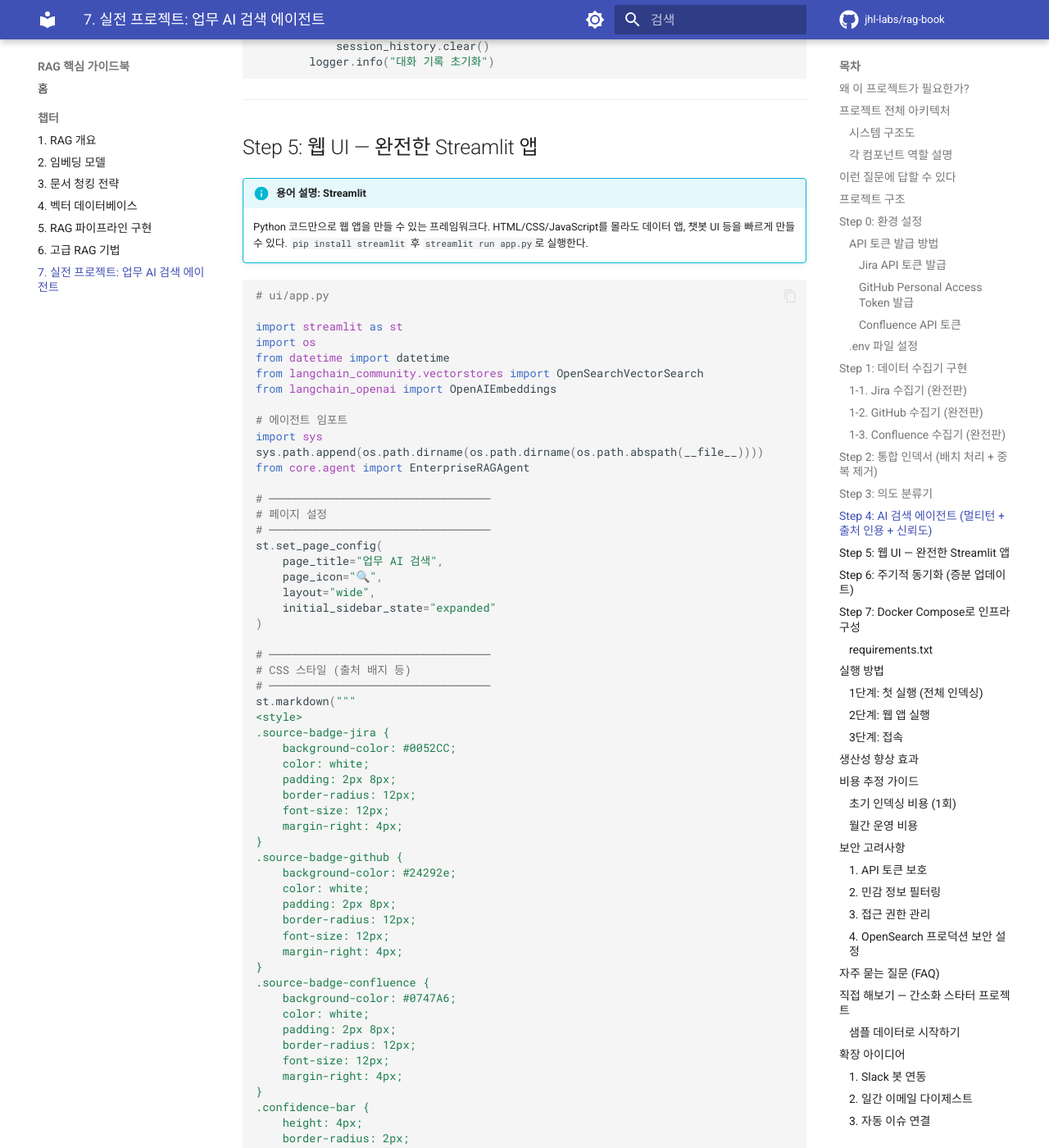
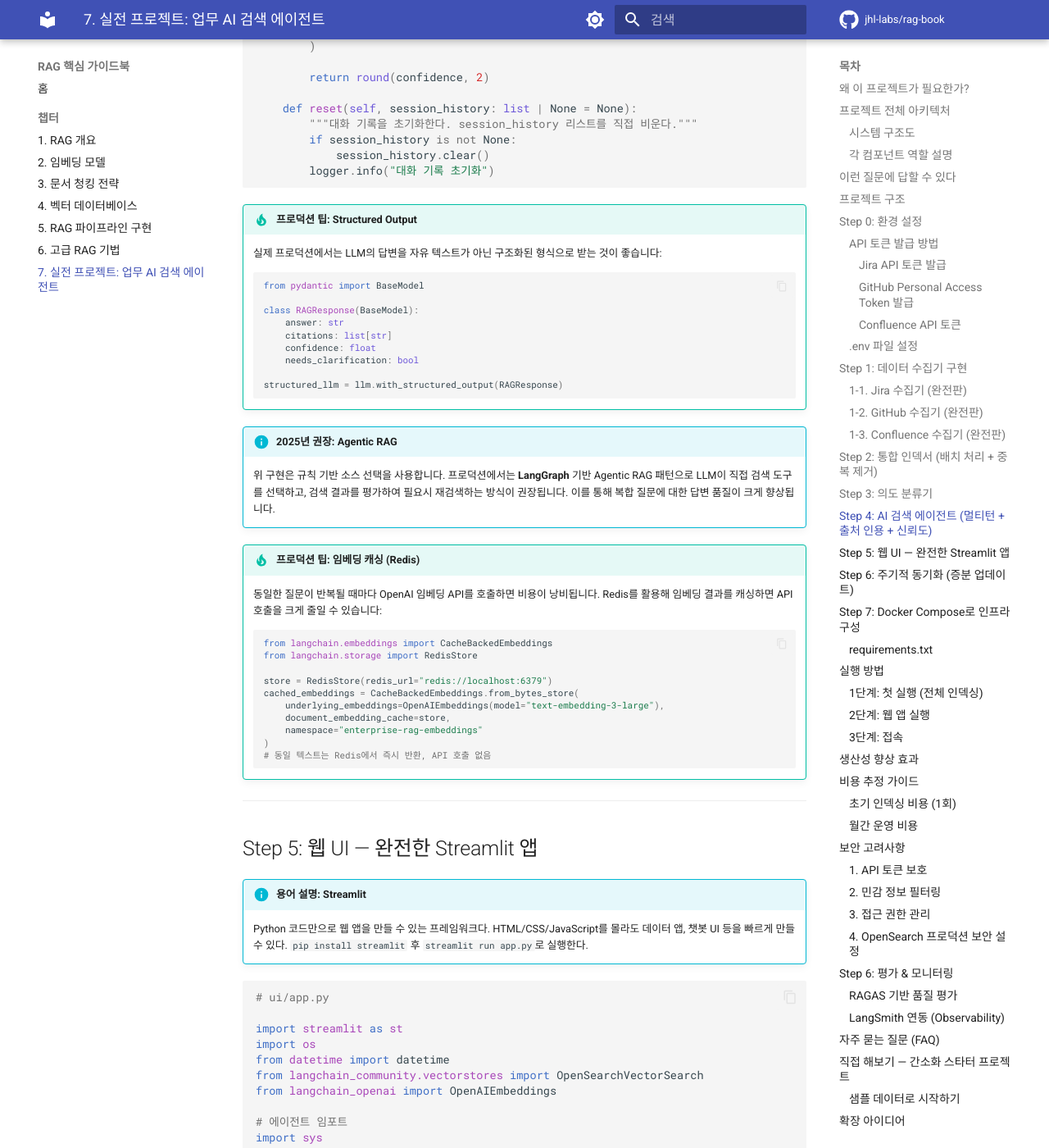
Before and after one commit to jhl-labs/rag-book, an MkDocs documentation site: the page built from docs/chapters/07-enterprise-rag-project.md, in a window 1280 px wide and 1400 px high, scrolled down 29197 px. Shown: the whole window at 82% size. Built offline with MkDocs 1.6.1 and Material for MkDocs 9.7.7, drawn with Linux system fonts in a browser that asks for light colours; comment, search, counter and statistics services are not loaded; some of the changed text lies outside the part shown.

Commit message:
fix: 07장 엔터프라이즈 RAG 코드 품질 개선 및 프로덕션 팁 추가
- deprecated langchain imports를 langchain_core/langchain_text_splitters로 교체
- 멀티유저 세션 격리 버그 수정: chat_history를 st.session_state로 이동
- sync.py 각 수집기 호출에 try/except 에러 핸들링 추가
- Structured Output, Agentic RAG, Redis 임베딩 캐싱 팁 박스 추가
- RAGAS 평가 및 LangSmith 모니터링 섹션(Step 6) 추가
- 하이브리드 검색(BM25 + Vector) 주석 추가 (Jira 이슈키 검색 최적화)
- !!! summary → !!! abstract "핵심 요약" 수정
- github_collector 내 import re를 모듈 레벨로 이동

Co-Authored-By: Claude Sonnet 4.6 <noreply@anthropic.com>

````diff
--- a/docs/chapters/07-enterprise-rag-project.md
+++ b/docs/chapters/07-enterprise-rag-project.md
@@ -1371,6 +1371,13 @@ class EnterpriseRAGAgent:
         # 여유분을 두고 검색 후 필터링
         fetch_k = k * 3 if sources else k
 
+        # ⚠️ 프로덕션 권장: Hybrid Search (BM25 + Vector)
+        # 현재는 벡터 검색만 사용하지만, 프로덕션에서는 BM25(키워드) + 벡터(의미)를
+        # 결합한 하이브리드 검색을 강력히 권장한다.
+        # 특히 "PROJ-1234" 같은 Jira 이슈 키를 정확히 찾으려면
+        # BM25 키워드 검색이 벡터 검색보다 훨씬 정확하다.
+        # OpenSearch는 기본적으로 하이브리드 검색을 지원한다:
+        #   vectorstore.similarity_search(query, search_type="hybrid", ...)
         docs = self.vectorstore.similarity_search(
             question,
             k=fetch_k
@@ -1455,6 +1462,42 @@ class EnterpriseRAGAgent:
             session_history.clear()
         logger.info("대화 기록 초기화")
 ```
+
+!!! tip "프로덕션 팁: Structured Output"
+    실제 프로덕션에서는 LLM의 답변을 자유 텍스트가 아닌 구조화된 형식으로 받는 것이 좋습니다:
+    ```python
+    from pydantic import BaseModel
+
+    class RAGResponse(BaseModel):
+        answer: str
+        citations: list[str]
+        confidence: float
+        needs_clarification: bool
+
+    structured_llm = llm.with_structured_output(RAGResponse)
+    ```
+
+!!! info "2025년 권장: Agentic RAG"
+    위 구현은 규칙 기반 소스 선택을 사용합니다. 프로덕션에서는
+    **LangGraph** 기반 Agentic RAG 패턴으로 LLM이 직접 검색 도구를
+    선택하고, 검색 결과를 평가하여 필요시 재검색하는 방식이 권장됩니다.
+    이를 통해 복합 질문에 대한 답변 품질이 크게 향상됩니다.
+
+!!! tip "프로덕션 팁: 임베딩 캐싱 (Redis)"
+    동일한 질문이 반복될 때마다 OpenAI 임베딩 API를 호출하면 비용이 낭비됩니다.
+    Redis를 활용해 임베딩 결과를 캐싱하면 API 호출을 크게 줄일 수 있습니다:
+    ```python
+    from langchain.embeddings import CacheBackedEmbeddings
+    from langchain.storage import RedisStore
+
+    store = RedisStore(redis_url="redis://localhost:6379")
+    cached_embeddings = CacheBackedEmbeddings.from_bytes_store(
+        underlying_embeddings=OpenAIEmbeddings(model="text-embedding-3-large"),
+        document_embedding_cache=store,
+        namespace="enterprise-rag-embeddings"
+    )
+    # 동일 텍스트는 Redis에서 즉시 반환, API 호출 없음
+    ```
 
 ---
 
@@ -1820,32 +1863,42 @@ def sync_all(full_sync: bool = False):
     all_jira_docs = []
     for project_key in os.getenv("JIRA_PROJECT_KEYS", "").split(","):
         if project_key.strip():
-            docs = jira.collect(
-                project_key=project_key.strip(),
-                max_results=1000,
-                since=last_sync
-            )
-            all_jira_docs.extend(docs)
+            try:
+                docs = jira.collect(
+                    project_key=project_key.strip(),
+                    max_results=1000,
+                    since=last_sync
+                )
+                all_jira_docs.extend(docs)
+            except Exception as e:
+                logger.error(f"Jira 수집 실패 (project={project_key.strip()}): {e}")
+                # 한 프로젝트 실패해도 나머지는 계속 진행
 
     all_github_docs = []
     for repo in os.getenv("GITHUB_REPOS", "").split(","):
         if repo.strip():
-            docs = github.collect(
-                repo_name=repo.strip(),
-                max_items=500,
-                since=last_sync
-            )
-            all_github_docs.extend(docs)
+            try:
+                docs = github.collect(
+                    repo_name=repo.strip(),
+                    max_items=500,
+                    since=last_sync
+                )
+                all_github_docs.extend(docs)
+            except Exception as e:
+                logger.error(f"GitHub 수집 실패 (repo={repo.strip()}): {e}")
 
     all_confluence_docs = []
     for space_key in os.getenv("CONFLUENCE_SPACE_KEYS", "").split(","):
         if space_key.strip():
-            docs = confluence.collect(
-                space_key=space_key.strip(),
-                limit=500,
-                since=last_sync
-            )
-            all_confluence_docs.extend(docs)
+            try:
+                docs = confluence.collect(
+                    space_key=space_key.strip(),
+                    limit=500,
+                    since=last_sync
+                )
+                all_confluence_docs.extend(docs)
+            except Exception as e:
+                logger.error(f"Confluence 수집 실패 (space={space_key.strip()}): {e}")
 
     # ── 인덱싱 ──
     indexer = EnterpriseIndexer(
@@ -2218,6 +2271,37 @@ services:
 
 ---
 
+## Step 6: 평가 & 모니터링
+
+### RAGAS 기반 품질 평가
+
+```python
+# pip install ragas
+from ragas.metrics import faithfulness, answer_relevancy, context_precision
+from ragas import evaluate
+
+# 테스트 데이터셋으로 평가
+result = evaluate(
+    dataset,
+    metrics=[faithfulness, answer_relevancy, context_precision]
+)
+print(result)
+```
+
+### LangSmith 연동 (Observability)
+
+```python
+import os
+os.environ["LANGCHAIN_TRACING_V2"] = "true"
+os.environ["LANGCHAIN_API_KEY"] = "your-langsmith-key"
+os.environ["LANGCHAIN_PROJECT"] = "enterprise-rag"
+
+# 이후 모든 LangChain 호출이 자동으로 LangSmith에 기록됨
+# → 프롬프트, 검색 결과, 응답, 지연시간, 토큰 사용량 추적 가능
+```
+
+---
+
 ## 자주 묻는 질문 (FAQ)
 
 ??? question "Q: OpenSearch 대신 다른 벡터 DB를 사용할 수 있나요?"
@@ -2523,7 +2607,7 @@ def handle_incident(incident_description: str) -> str:
 
 ## 핵심 요약
 
-!!! summary "이것만 기억하자"
+!!! abstract "핵심 요약"
     1. **데이터 수집**: Jira/GitHub/Confluence API로 문서를 가져올 때 페이지네이션, Rate Limit, 증분 동기화를 반드시 처리한다.
     2. **인덱싱 품질**: 중복 제거, 텍스트 정제, 컨텍스트 헤더 추가가 검색 품질을 크게 좌우한다.
     3. **의도 분류**: 질문의 종류를 파악해서 적합한 소스만 검색하면 정확도가 올라간다.
````
Also changed, not shown: other parts of docs/chapters/07-enterprise-rag-project.md (+1 -1 lines).
